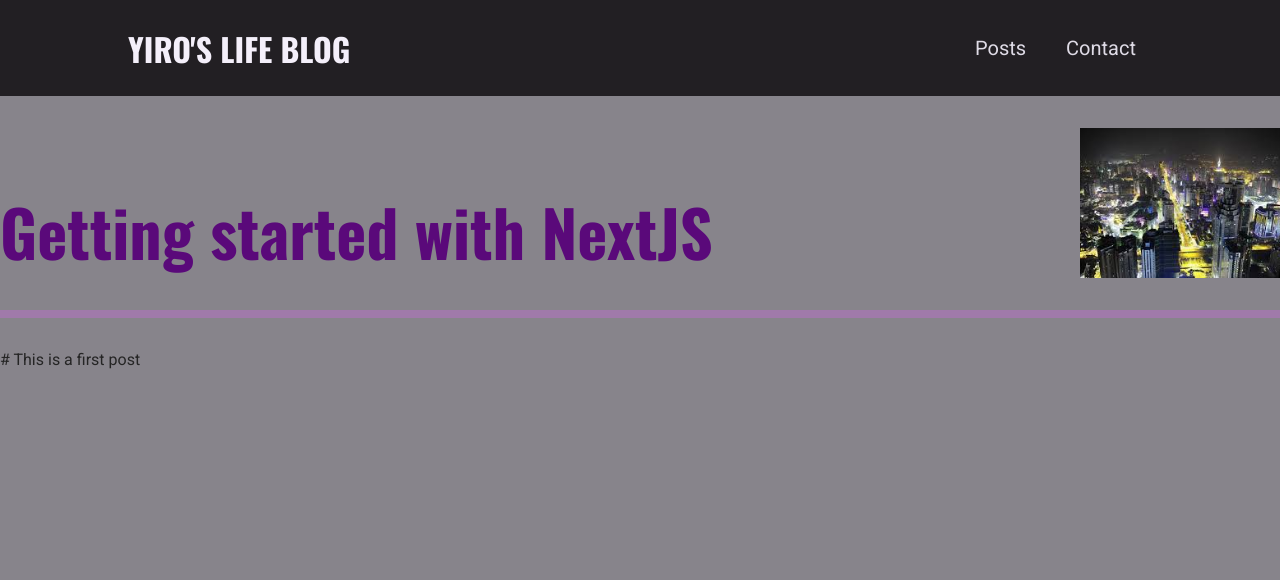
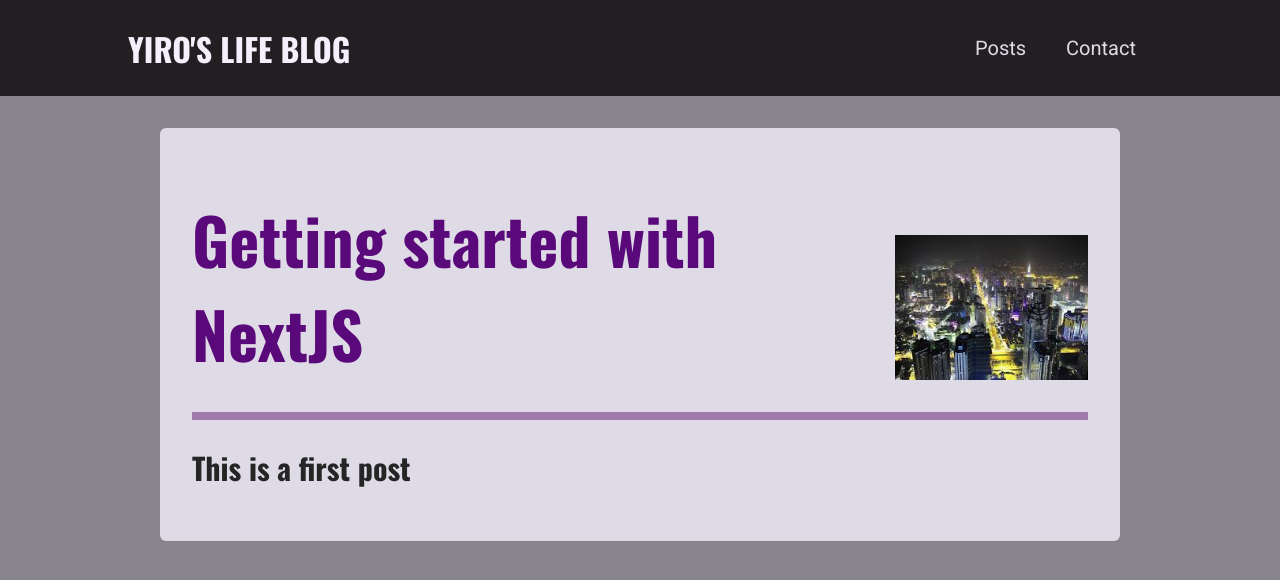
Before and after one commit to YiroYi/nextBlog, a Next.js app: page /posts/getting-starting-with-nextjs1 in a window 1280 px wide. Shown: the top 580 px of the page. Built offline with nearby package versions, Linux system fonts and the light colour scheme.

Commit message:
Installing ReactMarkdown

```diff
--- a/components/posts/post-detail/post-content.js
+++ b/components/posts/post-detail/post-content.js
@@ -1,4 +1,7 @@
+import ReactMardown from 'react-markdown';
+
 import PostHeader from './post-header';
+import classes from './post-content.module.css';
 
 const DUMMY_POST = {
   slug: 'getting-starting-with-nextjs1',
@@ -12,9 +15,9 @@
   const imagePath = `/images/posts/${DUMMY_POST.slug}/${DUMMY_POST.image}`
 
   return(
-    <article>
+    <article className={classes.content}>
       <PostHeader title={DUMMY_POST.title} image={imagePath} />
-      {DUMMY_POST.content}
+      <ReactMardown>{DUMMY_POST.content}</ReactMardown>
     </article>
   );
 }
--- a/package.json
+++ b/package.json
@@ -10,6 +10,7 @@
   "dependencies": {
     "next": "10.0.6",
     "react": "17.0.1",
-    "react-dom": "17.0.1"
+    "react-dom": "17.0.1",
+    "react-markdown": "^6.0.2"
   }
 }
```
Also changed, not shown: 1 other file (tests, documents, lock files or other folders).
